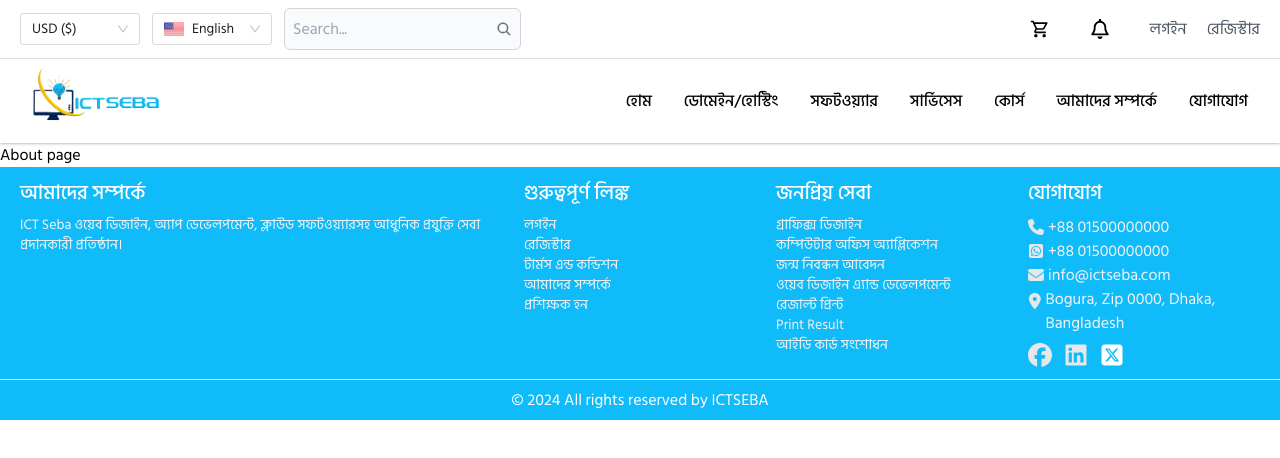
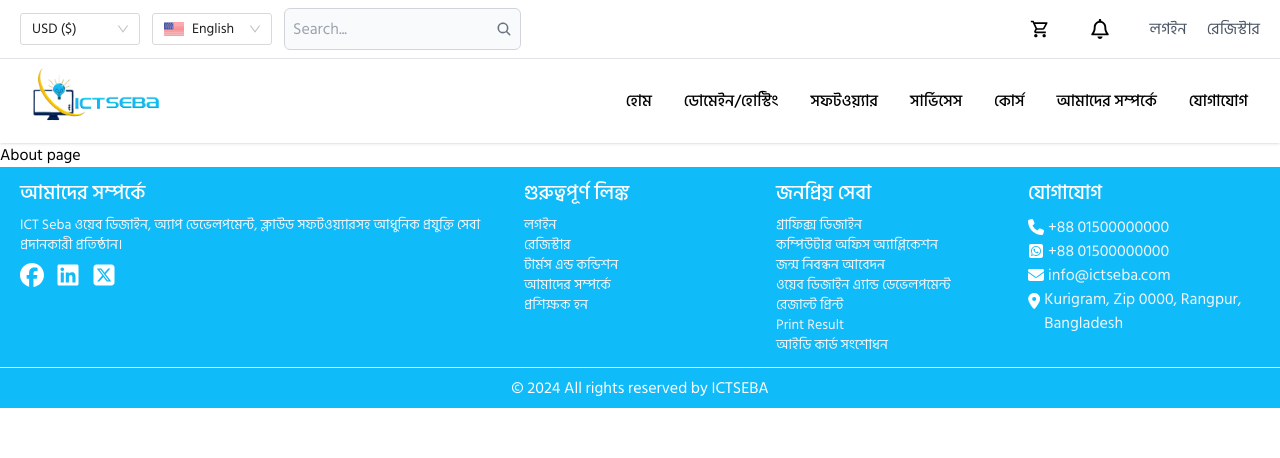
Before and after one commit to MdShobujDev/ict-seba, a Next.js app: page /about in a window 1280 px wide. Shown: the top 458 px of the page. Built offline with nearby package versions, Linux system fonts and the light colour scheme; what @ant-design/nextjs-registry would draw is missing.

Commit message:
update some lillte issue

```diff
--- a/src/components/Footer.tsx
+++ b/src/components/Footer.tsx
@@ -11,7 +11,7 @@ import {
 function Footer() {
   return (
     <footer className=" bg-primary text-white">
-      <div>
+      <div className="max-w-7xl mx-auto">
         <div className=" grid min-[950px]:grid-cols-5 grid-cols-2 gap-x-5 gap-y-10 px-5 py-3">
           <div className="col-span-2">
             <h2 className=" text-xl font-medium mb-2">আমাদের সম্পর্কে</h2>
@@ -19,6 +19,17 @@ function Footer() {
               ICT Seba ওয়েব ডিজাইন, অ্যাপ ডেভেলপমেন্ট, ক্লাউড সফটওয়্যারসহ
               আধুনিক প্রযুক্তি সেবা প্রদানকারী প্রতিষ্ঠান।
             </p>
+            <ul className="flex items-center gap-3 mt-2 text-2xl">
+              <li>
+                <FaFacebook className="text-white cursor-pointer transition-all duration-200 ease-linear hover:scale-[.9]" />
+              </li>
+              <li>
+                <FaLinkedin className="text-white  cursor-pointer transition-all duration-200 ease-linear hover:scale-[.9]" />
+              </li>
+              <li>
+                <FaSquareXTwitter className="cursor-pointer transition-all duration-200 ease-linear hover:scale-[.9]" />
+              </li>
+            </ul>
           </div>
           <div>
             <h2 className=" text-xl font-medium mb-2">গুরুত্বপূর্ণ লিঙ্ক</h2>
@@ -62,31 +73,20 @@ function Footer() {
             <h2 className=" text-xl font-medium mb-2">যোগাযোগ</h2>
             <ul className="text-gray-100">
               <li className="flex items-center gap-1">
-                <FaPhone className="text-gray-200" />
+                <FaPhone className="text-white" />
                 +88 01500000000
               </li>
               <li className="flex items-center gap-1">
-                <FaSquareWhatsapp className="text-gray-200" />
+                <FaSquareWhatsapp className="text-white" />
                 +88 01500000000
               </li>
               <li className="flex items-center gap-1">
-                <FaEnvelope className="text-gray-200" />
+                <FaEnvelope className="text-white" />
                 info@ictseba.com
               </li>
               <li className="flex gap-1">
-                <FaLocationDot className="text-gray-200  mt-1.5" />
-                Bogura, Zip 0000, Dhaka, Bangladesh
-              </li>
-            </ul>
-            <ul className="flex items-center gap-3 mt-2 text-2xl">
-              <li>
-                <FaFacebook className="text-gray-200 cursor-pointer transition-all duration-200 ease-linear hover:scale-[.9]" />
-              </li>
-              <li>
-                <FaLinkedin className="text-gray-200  cursor-pointer transition-all duration-200 ease-linear hover:scale-[.9]" />
-              </li>
-              <li>
-                <FaSquareXTwitter className="cursor-pointer transition-all duration-200 ease-linear hover:scale-[.9]" />
+                <FaLocationDot className="text-white  mt-1.5" />
+                Kurigram, Zip 0000, Rangpur, Bangladesh
               </li>
             </ul>
           </div>
--- a/src/components/Header.tsx
+++ b/src/components/Header.tsx
@@ -25,7 +25,7 @@ function Header() {
         <HeaderTopBar />
       </div>
       <header className=" sticky top-0 z-50 shadow">
-        <nav className="  bg-white shadow max-w-7xl mx-auto px-5 py-2 flex items-center justify-between">
+        <nav className="  bg-white max-w-7xl mx-auto px-5 py-2 flex items-center justify-between relative">
           <Link href="/" className=" cursor-pointer">
             <Image src={Logo} alt="logo" width={150} height={100} />
           </Link>
@@ -49,7 +49,7 @@ function Header() {
                   <div className=" cursor-pointer px-3 py-5 group-hover:text-primary transition-all duration-200 ease-linear font-medium">
                     সফটওয়্যার
                   </div>
-                  <div className="hidden group-hover:flex absolute right-0 left-0 bg-primary text-white p-3 items-center justify-between">
+                  <div className="hidden group-hover:flex absolute right-0 left-0 bg-primary text-white p-7 items-center justify-between max-w-7xl">
                     <div>
                       <h2 className="text-lg">ব্যবসায়িক সফটওয়্যার</h2>
                       <ul className="flex flex-col text-sm mt-2 ml-2 gap-1">
--- a/src/components/HomePage/CategoryCards.tsx
+++ b/src/components/HomePage/CategoryCards.tsx
@@ -2,12 +2,21 @@ import Bandwidth from "@/../public/images/CategoryCard/bandwidth.png";
 import CloudServer from "@/../public/images/CategoryCard/cloud-server.png";
 import DataSever from "@/../public/images/CategoryCard/data-server.png";
 import VPS from "@/../public/images/CategoryCard/vps.png";
-import Image from "next/image";
+import Image, { StaticImageData } from "next/image";
 import Link from "next/link";
 import React from "react";
 import { TbCurrencyTaka } from "react-icons/tb";
 
-const cardItems = [
+interface CardItem {
+  id: number;
+  title: string;
+  description: string;
+  price: string;
+  link: string;
+  logo: StaticImageData;
+  bgColor: string;
+}
+const cardItems: CardItem[] = [
   {
     id: 1,
     title: "ওয়েব হোস্টিং",
@@ -63,7 +72,7 @@ const CategoryCards: React.FC = () => {
           <Link
             href={card.link}
             key={card.id}
-            className="flex flex-col items-center gap-3 px-3 py-5 rounded-lg shadow-md w-full hover:-translate-y-2 transition-all duration-300 ease-linear cursor-pointer group text-center"
+            className="flex flex-col items-center gap-4 px-3 py-8 rounded-lg shadow-md w-full hover:-translate-y-2 transition-all duration-300 ease-linear cursor-pointer group text-center"
             style={{ backgroundColor: card.bgColor }}
           >
             <div>
@@ -81,8 +90,8 @@ const CategoryCards: React.FC = () => {
                 <span className=" self-end">/mo</span>
               </div>
             </>
-            <div className=" mt-3 font-medium cursor-pointer group-hover:text-primary transition-all group-hover:underline">
-              Learn More
+            <div className=" mt-3 cursor-pointer group-hover:text-primary  transition-all underline underline-offset-4 text-blue-600">
+              আরো জানুন
             </div>
           </Link>
         ))}
```
